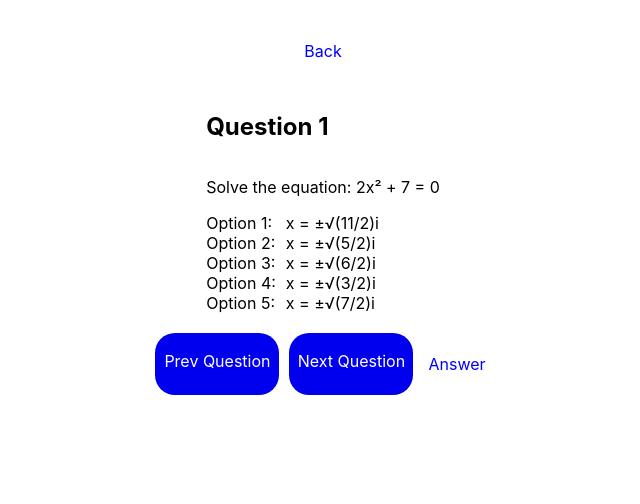
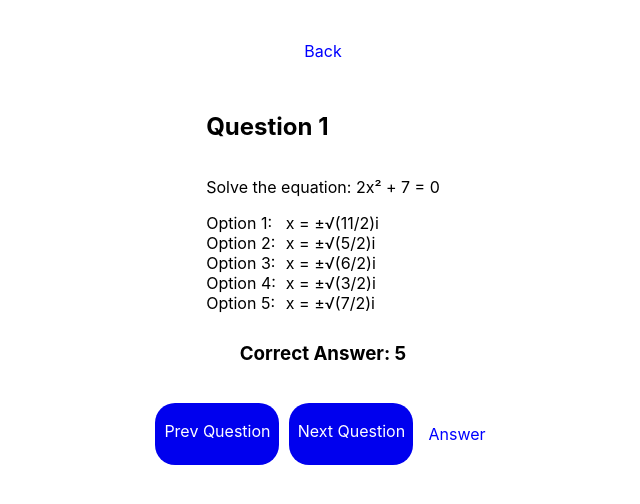
Before and after one commit to DonovanVA/my-wheel-new, a React (Create React App) app: page /quiz in a window 1280 px wide. Both pictures are taken after a click on the element "Answer". Shown: the top 504 px of the page, without its empty margins (317-957 px from the left). Built offline with nearby package versions, Linux system fonts and the light colour scheme.

Commit message:
PR #1 include answers

```diff
--- a/src/components/Quiz.tsx
+++ b/src/components/Quiz.tsx
@@ -151,7 +151,9 @@ const Quiz = () => {
           </div>
         </div>
       </div>
-
+      {revealAnswer && (
+        <h3>Correct Answer: {currentQuestion.correctIndex + 1}</h3>
+      )}
       <div
         style={{
           display: "flex",
@@ -190,9 +192,3 @@ const Quiz = () => {
 };
 
 export default Quiz;
-
-`
-{revealAnswer && (
-  <h3>Correct Answer: {currentQuestion.correctIndex + 1}</h3>
-)}
-`
```
